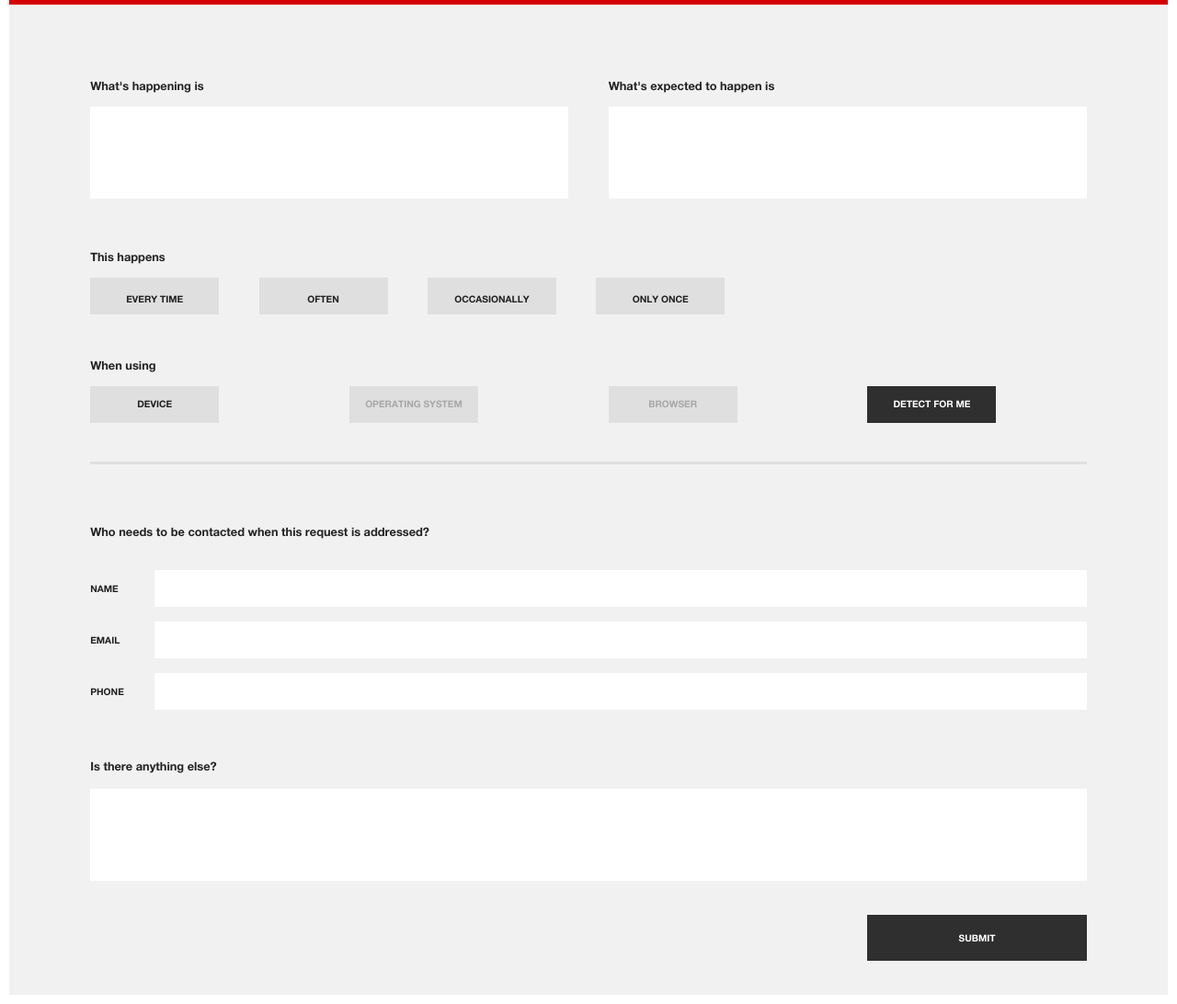
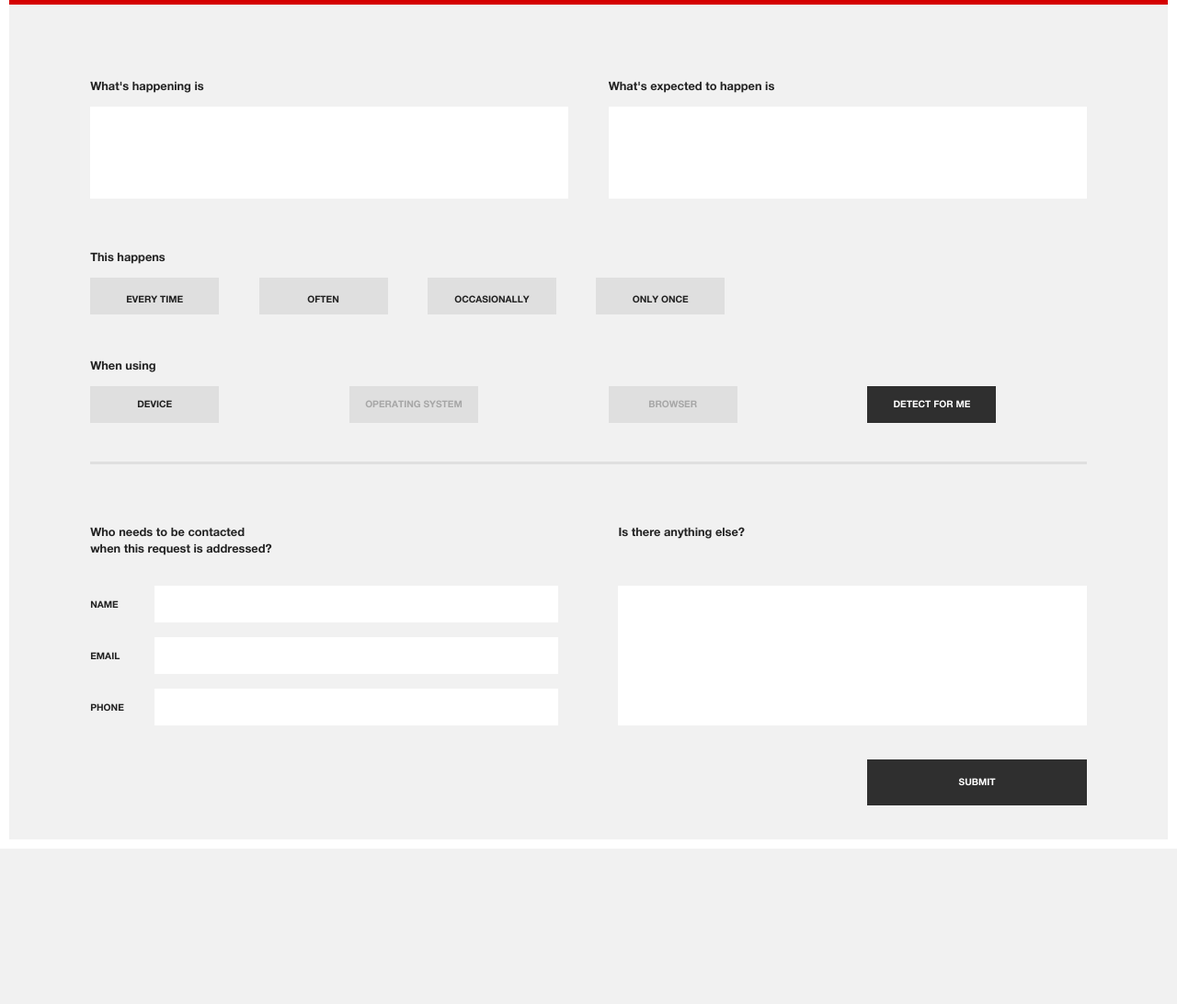
Before and after one commit to drstonebraker/dash-clone-heroku, a PHP site: page / in a window 1280 px wide. Shown: the part 132-1224 px from the top of the page at 92% size. After the commit the page ends 1055 px from the top, so only its background shows below. Run offline with PHP 8.4, Linux system fonts and the light colour scheme; some libraries are stand-ins or nearby versions.

Commit message:
finish styling form (tablet)

```diff
--- a/css/main.css
+++ b/css/main.css
@@ -1176,6 +1176,25 @@ background: #404040
     font-size: .8em;
   }
 
+  .contact {
+    display:inline-block;
+    width: 47%;
+    margin: 0 3% 0 0px;
+    vertical-align: top;
+  }
+
+  .final-input {
+    display:inline-block;
+    width: 47%;
+    margin: 0 0px 0 3%;
+    vertical-align: top;
+  }
+
+  .input--anything-else {
+    margin-top: 49px;
+    height: 152px;
+  }
+
 }
 
 /* ==========================================================================
--- a/index.html
+++ b/index.html
@@ -369,7 +369,7 @@
 
             <fieldset class="contact">
 
-              <legend class="personal-info__label">Who needs to be contacted when this request is addressed?</legend>
+              <legend class="personal-info__label">Who needs to be contacted<br> when this request is addressed?</legend>
 
               <label for="input--name" class="contact__label">NAME</label
               ><input autocomplete="name" type="text" class="contact__input" id="input--name" required>
@@ -380,12 +380,15 @@
               <label for="input--phone" class="contact__label">PHONE</label
               ><input type="tel" autocomplete="tel" class="contact__input contact__input--phone" id="input--phone" required>
 
-            </fieldset>
+            </fieldset><!--
 
-            <label for="input--anything-else" class="personal-info__label">Is there anything else?</label>
-            <textarea name="anything-else" id="input--anything-else" class="input--anything-else" required></textarea>
+            --><div class="final-input">
+              <label for="input--anything-else" class="personal-info__label">Is there anything else?</label>
+              <textarea name="anything-else" id="input--anything-else" class="input--anything-else" required></textarea>
+            </div>
 
-            <button type="submit" form="alert-form" class="form__submit" id="form__submit">SUBMIT</button>
+              <button type="submit" form="alert-form" class="form__submit" id="form__submit">SUBMIT</button>
+
 
           </fieldset><!--end .personal-info-->
 
```
